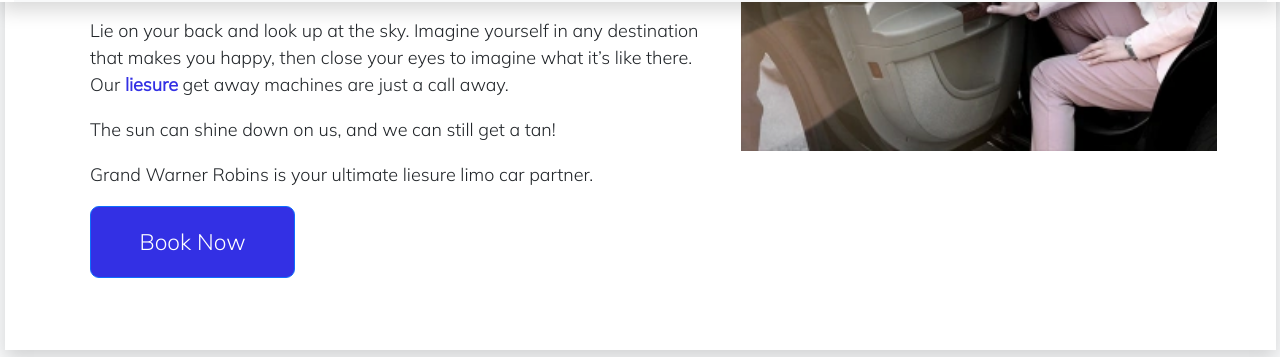
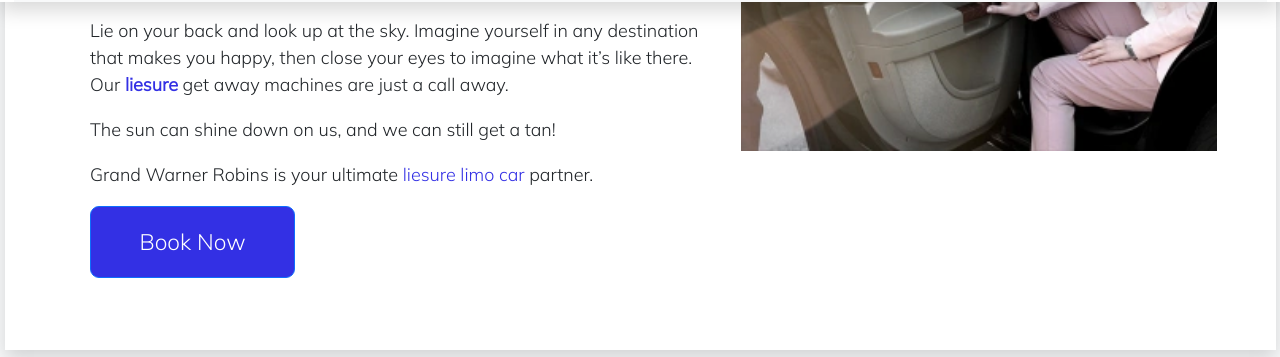
Before and after one commit to wynngrand/grandlimowarner-robins, a Jekyll site: the page built from _posts/2022-08-09-leisure.md, in a window 1280 px wide and 900 px high, scrolled down 730 px. Shown: the part 97-454 px from the top of the window. Built offline with Jekyll 4.4.1, drawn with Linux system fonts in a browser that asks for light colours; part of the change alters nothing that is shown.

```diff
--- a/_posts/2022-08-09-leisure.md
+++ b/_posts/2022-08-09-leisure.md
@@ -16,4 +16,4 @@ Lie on your back and look up at the sky. Imagine yourself in any destination tha
 
 The sun can shine down on us, and we can still get a tan!
 
-Grand Warner Robins is your ultimate liesure limo car partner.
+Grand Warner Robins is your ultimate [liesure limo car](/leisure.html "leisure car limo") partner.
```
